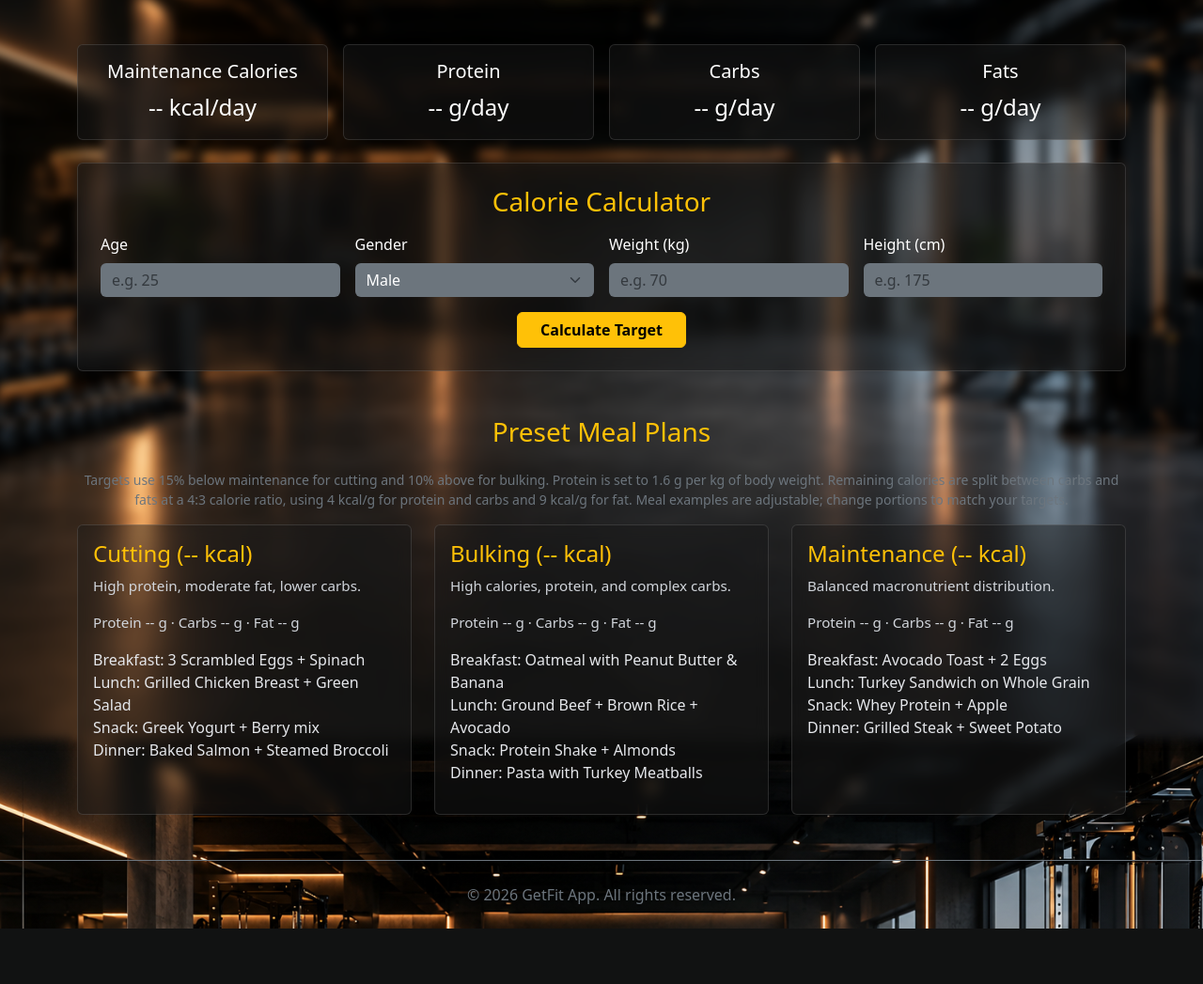
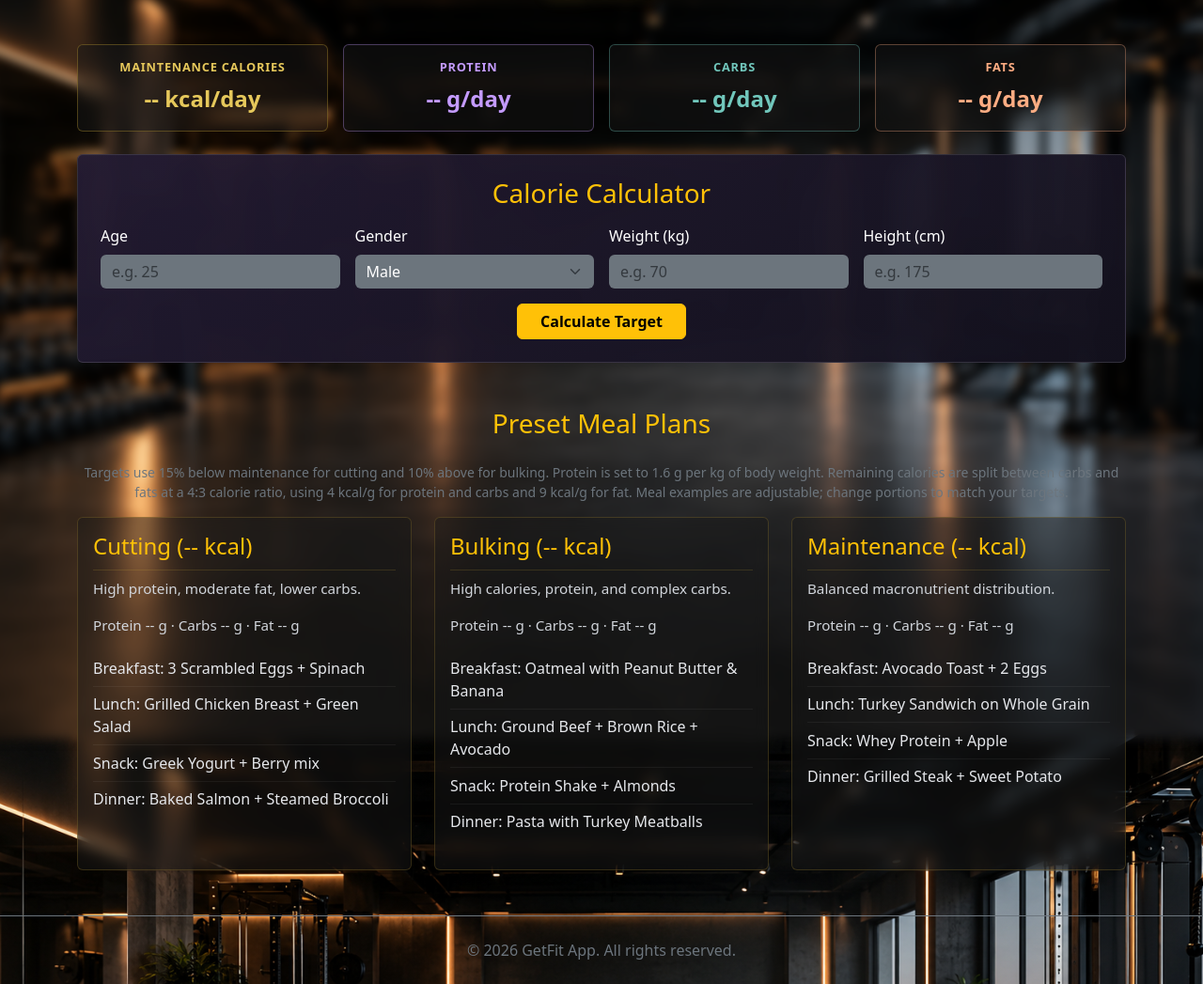
Before and after one commit to Adamabdelaziz23/getfit, a Flask app: page /nutrition in a window 1280 px wide. Shown: the part 34-1081 px from the top of the page at 94% size. Before the commit the page ends 1022 px from the top, so only its background shows below. Run offline with Flask 3, Linux system fonts and the light colour scheme; the visitor is signed in with stand-in values (Sample User, id 1); some libraries are stand-ins or nearby versions.

Commit message:
final commit

```diff
--- a/static/style.css
+++ b/static/style.css
@@ -2770,3 +2770,174 @@ h1 + p + div .btn {
     border-color: #ffc107 !important;
     box-shadow: 0 0 10px rgba(255, 193, 7, 0.3) !important;
 }
+
+.container .form-control,
+.container .form-select {
+    transition: border-color 160ms ease, box-shadow 160ms ease, background-color 160ms ease;
+}
+
+.container .form-control:focus,
+.container .form-select:focus {
+    border-color: rgba(230, 200, 91, 0.8) !important;
+    box-shadow: 0 0 0 3px rgba(212, 175, 55, 0.14) !important;
+}
+
+.container .btn:focus-visible,
+.dropdown-menu-custom a:focus-visible {
+    outline: 2px solid #f0d979;
+    outline-offset: 3px;
+}
+
+.home-hero {
+    background:
+        radial-gradient(ellipse at 15% 100%, rgba(178, 117, 231, 0.16), transparent 48%),
+        linear-gradient(115deg, rgba(212, 175, 55, 0.1), rgba(36, 27, 49, 0.88) 48%, rgba(45, 196, 185, 0.08)) !important;
+    border-color: rgba(212, 175, 55, 0.28) !important;
+    box-shadow: 0 16px 42px rgba(0, 0, 0, 0.2);
+    transition: border-color 180ms ease, box-shadow 180ms ease;
+}
+
+.home-hero:hover {
+    border-color: rgba(212, 175, 55, 0.48) !important;
+    box-shadow: 0 20px 48px rgba(0, 0, 0, 0.26), 0 0 28px rgba(212, 175, 55, 0.08);
+}
+
+.home-feature-card {
+    transition: border-color 180ms ease, box-shadow 180ms ease, transform 180ms ease;
+}
+
+.home-feature-card:hover {
+    border-color: rgba(212, 175, 55, 0.44) !important;
+    box-shadow: 0 16px 34px rgba(0, 0, 0, 0.32), 0 0 22px rgba(212, 175, 55, 0.08);
+    transform: translateY(-5px);
+}
+
+.nutrition-stat-card {
+    --nutrition-accent: #e6c85b;
+    border-color: rgba(212, 175, 55, 0.32) !important;
+    transition: border-color 180ms ease, box-shadow 180ms ease, transform 180ms ease;
+}
+
+.nutrition-summary > div:nth-child(2) .nutrition-stat-card {
+    --nutrition-accent: #c49bff;
+    border-color: rgba(196, 155, 255, 0.34) !important;
+}
+
+.nutrition-summary > div:nth-child(3) .nutrition-stat-card {
+    --nutrition-accent: #71c7bc;
+    border-color: rgba(113, 199, 188, 0.34) !important;
+}
+
+.nutrition-summary > div:nth-child(4) .nutrition-stat-card {
+    --nutrition-accent: #ffad83;
+    border-color: rgba(255, 173, 131, 0.34) !important;
+}
+
+.nutrition-stat-card h5,
+.nutrition-stat-card p {
+    color: var(--nutrition-accent);
+}
+
+.nutrition-stat-card h5 {
+    font-size: 0.8rem;
+    font-weight: 700;
+    letter-spacing: 0.06em;
+    text-transform: uppercase;
+}
+
+.nutrition-stat-card p {
+    font-weight: 650;
+}
+
+.nutrition-stat-card:hover,
+.meal-plan-card:hover {
+    box-shadow: 0 14px 32px rgba(0, 0, 0, 0.32), 0 0 20px rgba(212, 175, 55, 0.09);
+    transform: translateY(-4px);
+}
+
+.nutrition-calculator {
+    background: linear-gradient(145deg, rgba(35, 27, 51, 0.94), rgba(19, 17, 29, 0.96)) !important;
+    transition: border-color 180ms ease, box-shadow 180ms ease;
+}
+
+.nutrition-calculator:focus-within {
+    border-color: rgba(212, 175, 55, 0.52) !important;
+    box-shadow: 0 16px 38px rgba(0, 0, 0, 0.3), 0 0 26px rgba(128, 77, 174, 0.1);
+}
+
+.meal-plan-card {
+    border-color: rgba(212, 175, 55, 0.2) !important;
+    transition: border-color 180ms ease, box-shadow 180ms ease, transform 180ms ease;
+}
+
+.meal-plan-card h4 {
+    border-bottom: 1px solid rgba(212, 175, 55, 0.17);
+    padding-bottom: 0.65rem;
+}
+
+.meal-plan-card ul li {
+    line-height: 1.5;
+    padding: 0.42rem 0;
+}
+
+.meal-plan-card ul li + li {
+    border-top: 1px solid rgba(255, 255, 255, 0.055);
+}
+
+.workout-timer-card {
+    background:
+        radial-gradient(ellipse at 50% 0, rgba(212, 175, 55, 0.1), transparent 56%),
+        linear-gradient(145deg, rgba(35, 27, 51, 0.94), rgba(19, 17, 29, 0.96)) !important;
+    border-color: rgba(212, 175, 55, 0.36) !important;
+}
+
+.profile-overview-card {
+    background: linear-gradient(145deg, rgba(35, 27, 51, 0.95), rgba(19, 17, 29, 0.96)) !important;
+}
+
+.profile-stat {
+    background: rgba(255, 255, 255, 0.035);
+    transition: background-color 160ms ease, border-color 160ms ease, transform 160ms ease;
+}
+
+.profile-stat:hover {
+    background: rgba(212, 175, 55, 0.08);
+    border-color: rgba(212, 175, 55, 0.4) !important;
+    transform: translateY(-2px);
+}
+
+.auth-card {
+    background:
+        radial-gradient(ellipse at 100% 0, rgba(212, 175, 55, 0.1), transparent 48%),
+        linear-gradient(145deg, rgba(35, 27, 51, 0.96), rgba(19, 17, 29, 0.97)) !important;
+    border-color: rgba(212, 175, 55, 0.4) !important;
+    transition: box-shadow 180ms ease, transform 180ms ease;
+}
+
+.auth-card:focus-within {
+    box-shadow: 0 18px 44px rgba(0, 0, 0, 0.32), 0 0 28px rgba(212, 175, 55, 0.1) !important;
+    transform: translateY(-2px);
+}
+
+@media (prefers-reduced-motion: reduce) {
+    .home-hero,
+    .home-feature-card,
+    .nutrition-stat-card,
+    .nutrition-calculator,
+    .meal-plan-card,
+    .profile-stat,
+    .auth-card,
+    .container .form-control,
+    .container .form-select,
+    .container .btn {
+        transition: none;
+    }
+
+    .home-feature-card:hover,
+    .nutrition-stat-card:hover,
+    .meal-plan-card:hover,
+    .profile-stat:hover,
+    .auth-card:focus-within {
+        transform: none;
+    }
+}
--- a/templates/login.html
+++ b/templates/login.html
@@ -3,7 +3,7 @@
 {% block content %}
 <div class="row justify-content-center">
     <div class="col-md-5">
-        <div class="card bg-dark border border-warning text-white p-4 shadow">
+        <div class="card auth-card bg-dark border border-warning text-white p-4 shadow">
             <h2 class="text-warning text-center mb-4">Login</h2>
             <form method="post" action="{{ url_for('login') }}">
                 <div class="mb-3">
--- a/templates/nut.html
+++ b/templates/nut.html
@@ -1,34 +1,34 @@
 {% extends "layout.html" %}
 {% block title %}Nutrition{% endblock %}
 {% block content %}
-<div class="row g-3 mb-4">
+<div class="row g-3 mb-4 nutrition-summary">
     <div class="col-md-3">
-        <div class="card bg-dark text-white border-warning p-3 text-center">
+        <div class="card nutrition-stat-card bg-dark text-white border-warning p-3 text-center">
             <h5>Maintenance Calories</h5>
             <p class="fs-4 mb-0"><span id="maintenanceCalories">--</span> kcal/day</p>
         </div>
     </div>
     <div class="col-md-3">
-        <div class="card bg-dark text-white border-warning p-3 text-center">
+        <div class="card nutrition-stat-card bg-dark text-white border-warning p-3 text-center">
             <h5>Protein</h5>
             <p class="fs-4 mb-0"><span id="maintenanceProtein">--</span> g/day</p>
         </div>
     </div>
     <div class="col-md-3">
-        <div class="card bg-dark text-white border-warning p-3 text-center">
+        <div class="card nutrition-stat-card bg-dark text-white border-warning p-3 text-center">
             <h5>Carbs</h5>
             <p class="fs-4 mb-0"><span id="maintenanceCarbs">--</span> g/day</p>
         </div>
     </div>
     <div class="col-md-3">
-        <div class="card bg-dark text-white border-warning p-3 text-center">
+        <div class="card nutrition-stat-card bg-dark text-white border-warning p-3 text-center">
             <h5>Fats</h5>
             <p class="fs-4 mb-0"><span id="maintenanceFats">--</span> g/day</p>
         </div>
     </div>
 </div>
 
-<div class="card bg-dark text-white border-warning p-4 mb-5">
+<div class="card nutrition-calculator bg-dark text-white border-warning p-4 mb-5">
     <h3 class="text-warning text-center mb-3">Calorie Calculator</h3>
     <form id="calcForm" class="row g-3">
         <div class="col-md-3">
@@ -61,7 +61,7 @@
 <p class="text-center text-secondary small mb-3">Targets use 15% below maintenance for cutting and 10% above for bulking. Protein is set to 1.6 g per kg of body weight. Remaining calories are split between carbs and fats at a 4:3 calorie ratio, using 4 kcal/g for protein and carbs and 9 kcal/g for fat. Meal examples are adjustable; change portions to match your targets.</p>
 <div class="row g-4 mb-5">
     <div class="col-md-4">
-        <div class="card bg-dark text-white border-secondary h-100 p-3">
+        <div class="card meal-plan-card bg-dark text-white border-secondary h-100 p-3">
             <h4 class="text-warning">Cutting (<span id="cutCalories">--</span> kcal)</h4>
             <p class="text-muted">High protein, moderate fat, lower carbs.</p>
             <p class="small">Protein <span id="cutProtein">--</span> g · Carbs <span id="cutCarbs">--</span> g · Fat <span id="cutFats">--</span> g</p>
@@ -75,7 +75,7 @@
     </div>
 
     <div class="col-md-4">
-        <div class="card bg-dark text-white border-secondary h-100 p-3">
+        <div class="card meal-plan-card bg-dark text-white border-secondary h-100 p-3">
             <h4 class="text-warning">Bulking (<span id="bulkCalories">--</span> kcal)</h4>
             <p class="text-muted">High calories, protein, and complex carbs.</p>
             <p class="small">Protein <span id="bulkProtein">--</span> g · Carbs <span id="bulkCarbs">--</span> g · Fat <span id="bulkFats">--</span> g</p>
@@ -89,7 +89,7 @@
     </div>
 
     <div class="col-md-4">
-        <div class="card bg-dark text-white border-secondary h-100 p-3">
+        <div class="card meal-plan-card bg-dark text-white border-secondary h-100 p-3">
             <h4 class="text-warning">Maintenance (<span id="planMaintenanceCalories">--</span> kcal)</h4>
             <p class="text-muted">Balanced macronutrient distribution.</p>
             <p class="small">Protein <span id="planMaintenanceProtein">--</span> g · Carbs <span id="planMaintenanceCarbs">--</span> g · Fat <span id="planMaintenanceFats">--</span> g</p>
--- a/templates/register.html
+++ b/templates/register.html
@@ -3,7 +3,7 @@
 {% block content %}
 <div class="row justify-content-center">
     <div class="col-md-5">
-        <div class="card bg-dark border border-warning text-white p-4 shadow">
+        <div class="card auth-card bg-dark border border-warning text-white p-4 shadow">
             <h2 class="text-warning text-center mb-4">Create Account</h2>
             <form method="post" action="{{ url_for('register') }}">
                 <div class="mb-3">
--- a/templates/work.html
+++ b/templates/work.html
@@ -1,7 +1,7 @@
 {% extends "layout.html" %}
 {% block title %}Workouts{% endblock %}
 {% block content %}
-<div class="card bg-dark text-white border-warning p-4 mb-4 text-center">
+<div class="card workout-timer-card bg-dark text-white border-warning p-4 mb-4 text-center">
     <h3 class="text-warning">Rest Timer</h3>
     <div class="timer-display-row my-2" id="timerDisplayRow">
         <div class="timer-activity">
```
Also changed, not shown: templates/index.html (+4 -4 lines), templates/prof.html (+4 -4 lines).
